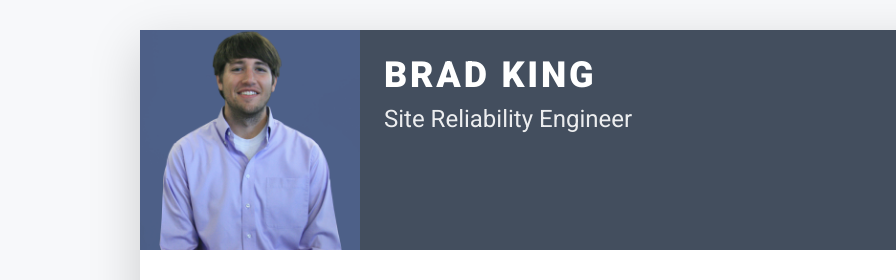
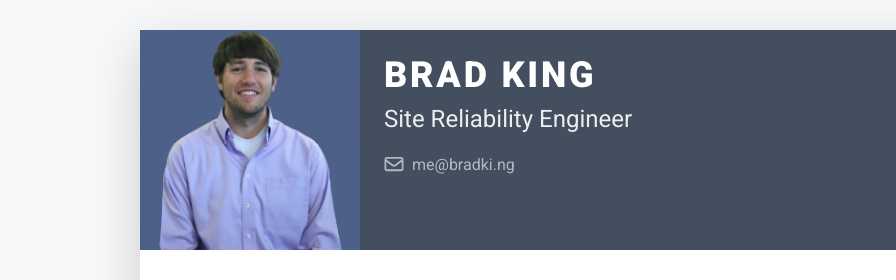
Before and after one commit to KetchupBomb/ketchupbomb.github.io, a plain HTML site: page index.html in a window 1280 px wide. Shown: the top 280 px of the page, 0-896 px from the left. Drawn offline with Linux system fonts and the light colour scheme.

Commit message:
Add email link

```diff
--- a/index.html
+++ b/index.html
@@ -47,8 +47,8 @@
 						    <h1 class="name mt-0 mb-1 text-white text-uppercase text-uppercase">Brad King</h1>
 						    <div class="title mb-3">Site Reliability Engineer</div>
 						    <ul class="list-unstyled">
-							    <!-- <li class="mb-2"><a href="#"><i class="far fa-envelope fa-fw mr-2" data-fa-transform="grow-3"></i>me@bradki.ng</a></li>
-							    <li><a href="#"><i class="fas fa-mobile-alt fa-fw mr-2" data-fa-transform="grow-6"></i>0123 456 78900</a></li> -->
+							    <li class="mb-2"><a href="mailto:me@bradki.ng"><i class="far fa-envelope fa-fw mr-2" data-fa-transform="grow-3"></i>me@bradki.ng</a></li>
+							    <!-- <li><a href="#"><i class="fas fa-mobile-alt fa-fw mr-2" data-fa-transform="grow-6"></i>0123 456 78900</a></li> -->
 						    </ul>
 					    </div><!--//primary-info-->
 					    <div class="secondary-info ml-md-auto mt-2">
```
